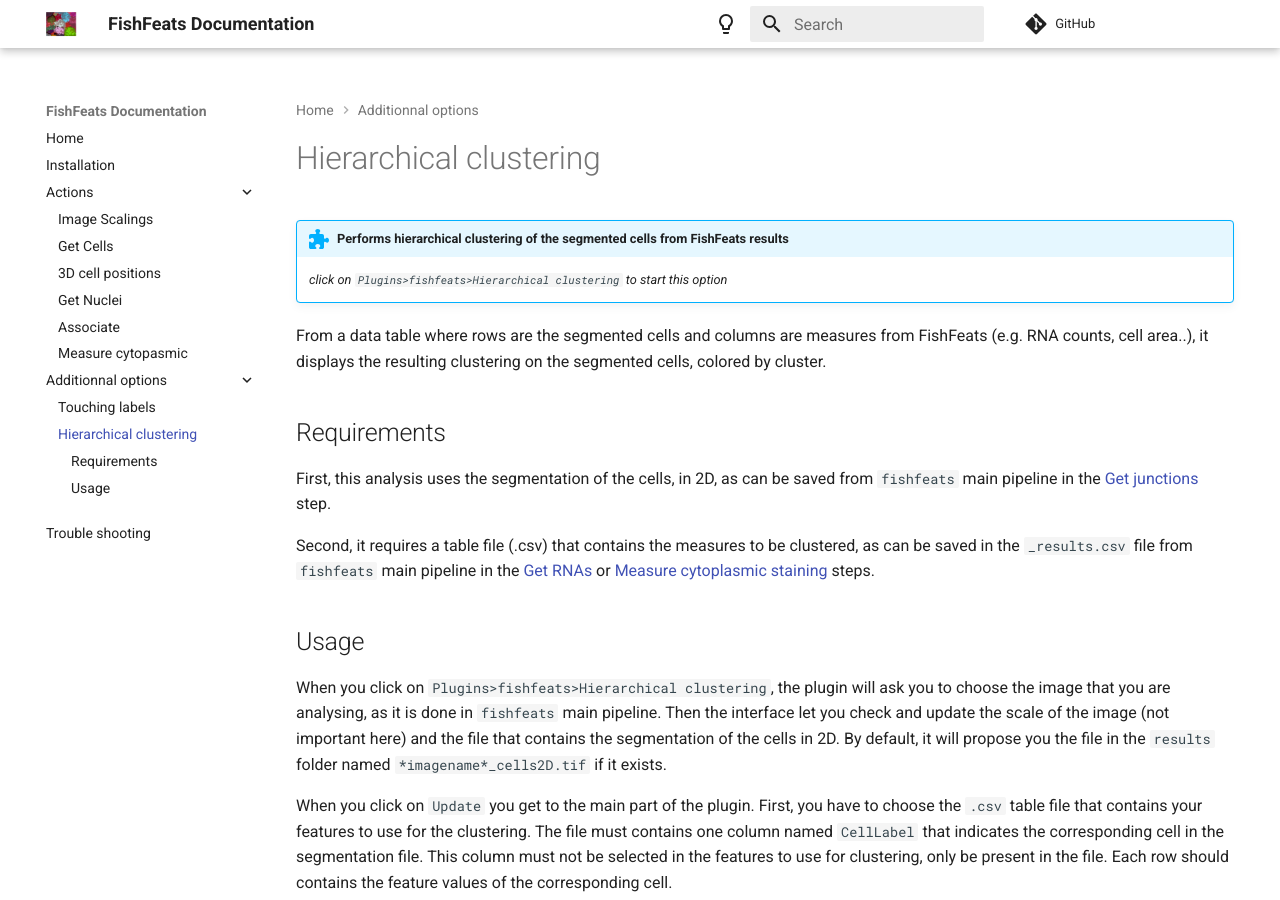
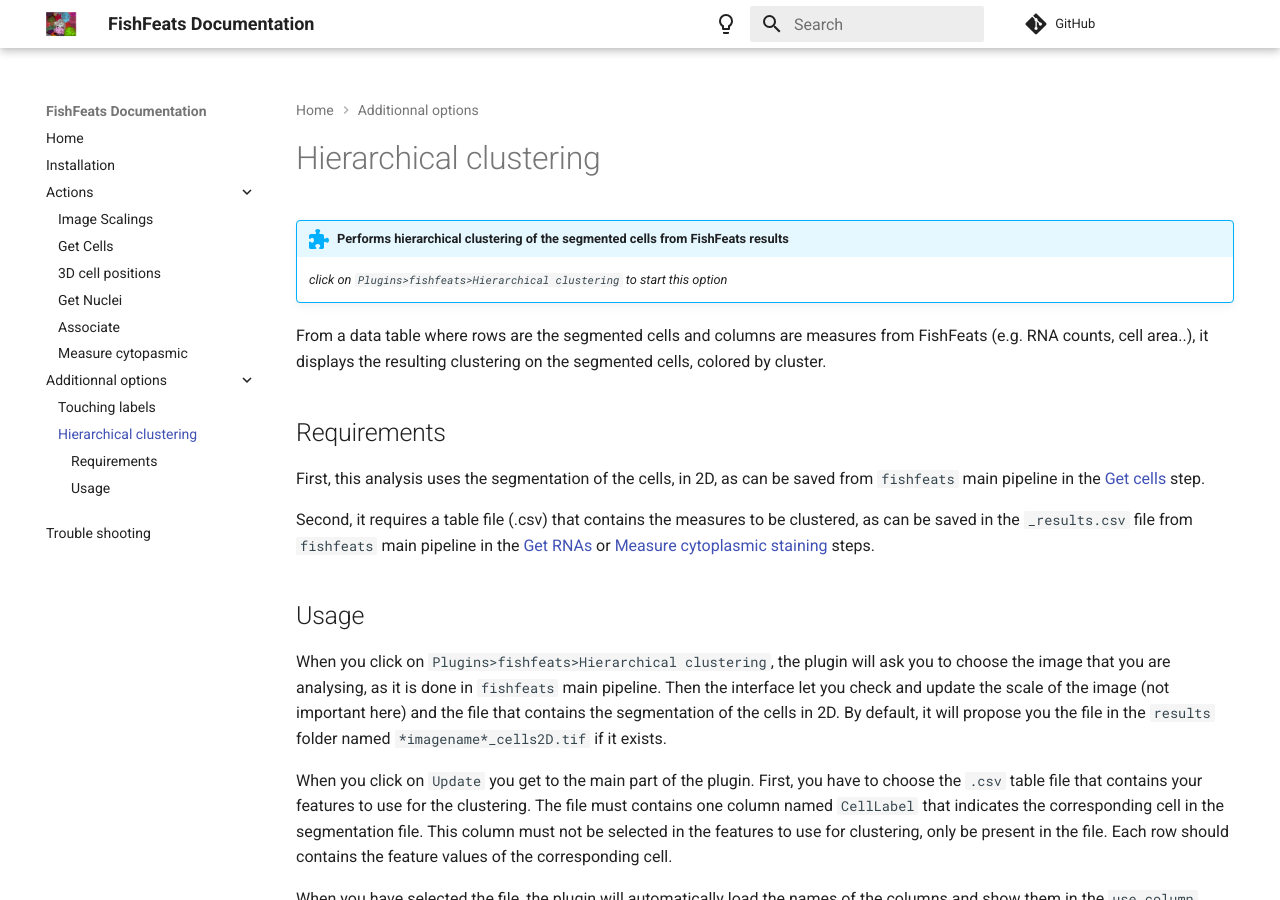
Before and after one commit to gletort/FishFeats, an MkDocs documentation site: the page built from docs/Hierarchical-clustering.md, in a window 1280 px wide and 900 px high. Built offline with MkDocs 1.6.1 and Material for MkDocs 9.7.7, drawn with Linux system fonts in a browser that asks for light colours; comment, search, counter and statistics services are not loaded.

Commit message:
doc hier cluster

```diff
--- a/docs/Hierarchical-clustering.md
+++ b/docs/Hierarchical-clustering.md
@@ -5,7 +5,7 @@
 
 ## Requirements
 
-First, this analysis uses the segmentation of the cells, in 2D, as can be saved from `fishfeats` main pipeline in the [Get junctions](https://gitlab.pasteur.fr/gletort/fishfeats/-/wikis/Get-junctions) step.
+First, this analysis uses the segmentation of the cells, in 2D, as can be saved from `fishfeats` main pipeline in the [Get cells](./Get-cells) step.
 
 Second, it requires a table file (.csv) that contains the measures to be clustered, as can be saved in the `_results.csv` file from `fishfeats` main pipeline in the [Get RNAs](./Get-RNAs) or [Measure cytoplasmic staining](./Measure-cytoplasmic-staining) steps.
 
```
